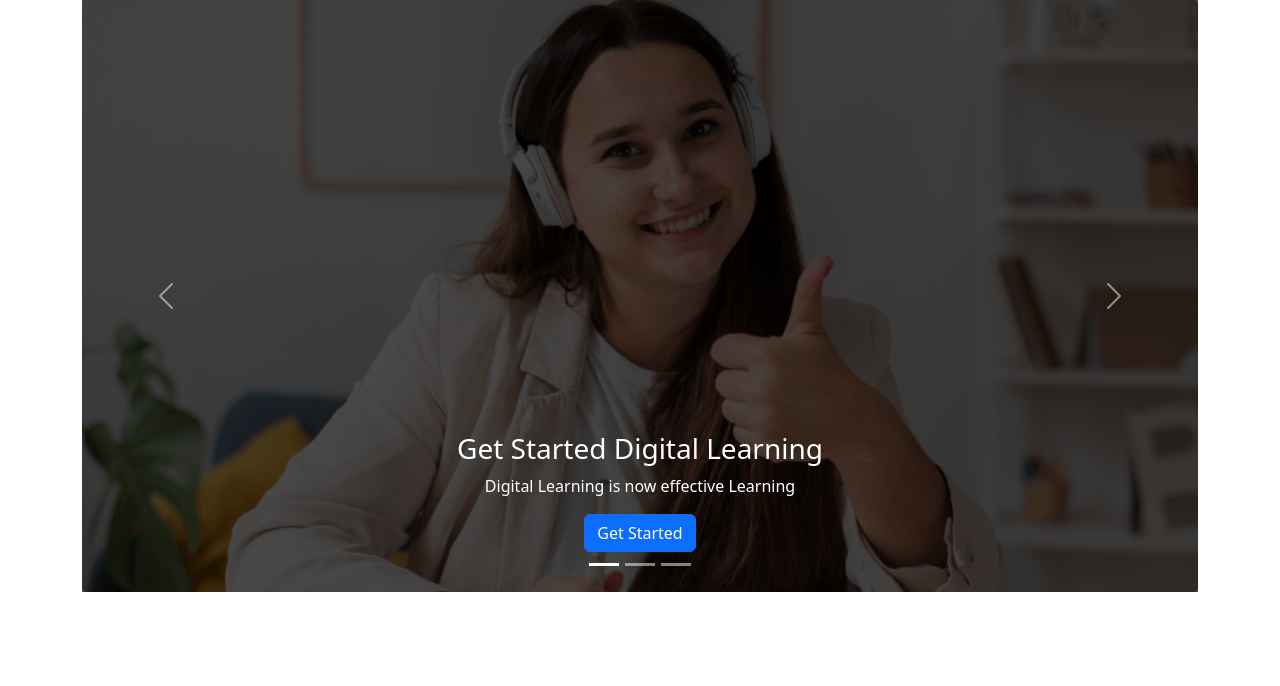
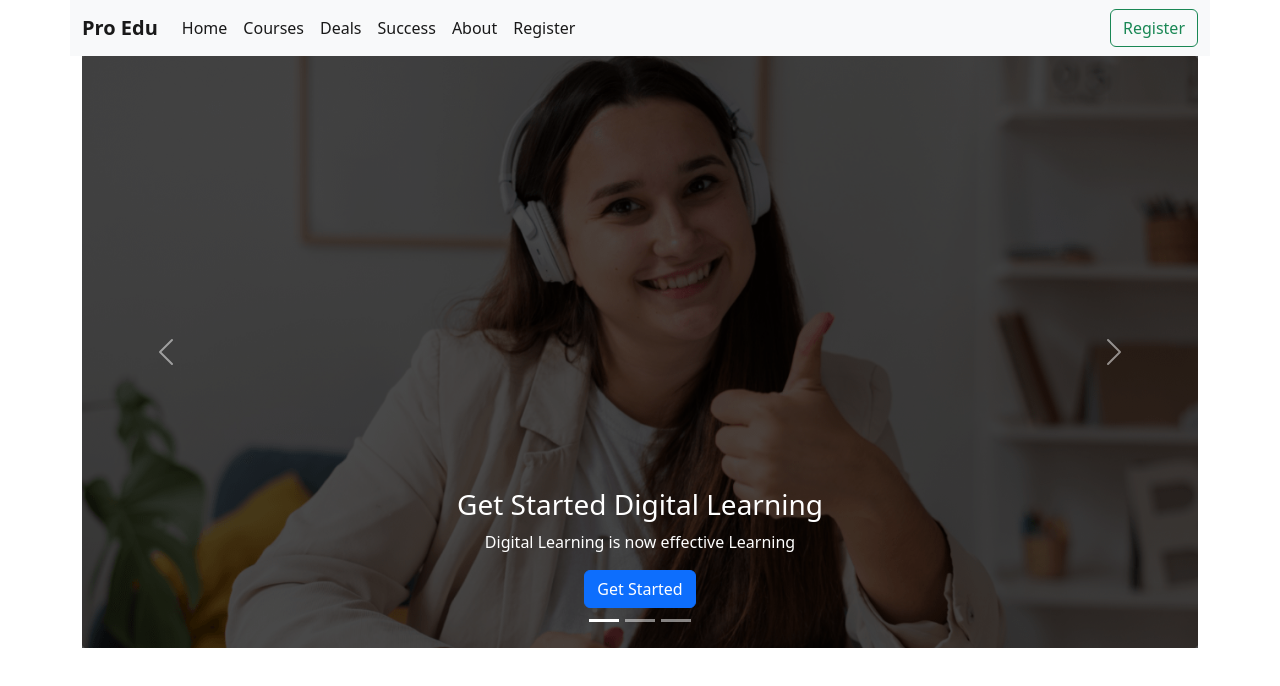
Before and after one commit to tanvir8685/edTech-website, a plain HTML site: page index.html in a window 1280 px wide. Drawn offline with nearby package versions, Linux system fonts and the light colour scheme.

Commit message:
nav  part

```diff
--- a/index.html
+++ b/index.html
@@ -11,9 +11,45 @@
     <!-- header start -->
     <header>
         <!-- nav part start  -->
-        <nav>
+        <nav class="navbar navbar-expand-lg bg-light container ">
 
-        </nav>
+                <div class="container mr-5">
+                    <a class="navbar-brand fw-bold" href="#">Pro Edu</a>
+                    <button class="navbar-toggler" type="button" data-bs-toggle="collapse" data-bs-target="#navbarSupportedContent" aria-controls="navbarSupportedContent" aria-expanded="false" aria-label="Toggle navigation">
+                      <span class="navbar-toggler-icon"></span>
+                    </button>
+                    <div class="collapse navbar-collapse justify-content-between" id="navbarSupportedContent">
+                      <ul class="navbar-nav mr-5 mb-2 mb-lg-0">
+                        <li class="nav-item">
+                          <a class="nav-link active" aria-current="page" href="#">Home</a>
+                        </li>
+                        <li class="nav-item">
+                          <a class="nav-link active" aria-current="page" href="#">Courses</a>
+                        </li>
+                        <li class="nav-item">
+                          <a class="nav-link active" aria-current="page" href="#">Deals</a>
+                        </li>
+                        <li class="nav-item">
+                          <a class="nav-link active" aria-current="page" href="#">Success</a>
+                        </li>
+                        <li class="nav-item">
+                          <a class="nav-link active" aria-current="page" href="#">About</a>
+                        </li>
+                        <li class="nav-item">
+                          <a class="nav-link active" aria-current="page" href="#">Register</a>
+                        </li>
+
+
+
+                      </ul>
+                      <form class="d-flex" role="search">
+                        <!-- <input class="form-control me-2" type="search" placeholder="Search" aria-label="Search"> -->
+                        <button class="btn btn-outline-success" type="submit">Register</button>
+                      </form>
+                    </div>
+                  </div>
+
+          </nav>
         <!-- nav part end -->
         <!-- slide part stat  -->
         <section class="container">
```
